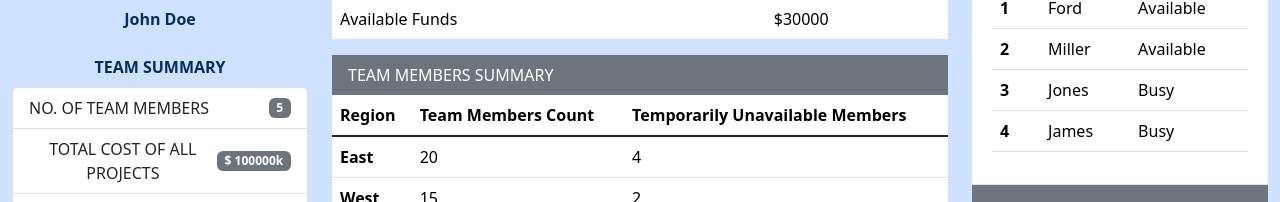
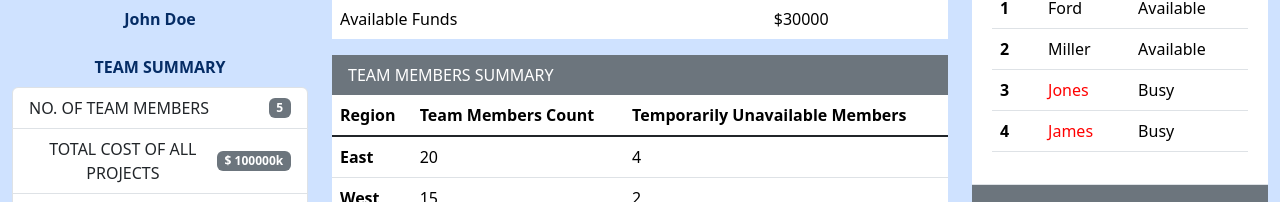
Before and after one commit to iamabhijit9874010029/TaskManager, an Angular app: page /dashboard in a window 1280 px wide. Shown: the part 305-507 px from the top of the page. Built offline with nearby package versions, Linux system fonts and the light colour scheme.

Commit message:
Handle Dynamic Style & ngClass

```diff
--- a/src/app/dashboard/dashboard.component.html
+++ b/src/app/dashboard/dashboard.component.html
@@ -66,7 +66,8 @@
                             </a>
 
                             <ul class="dropdown-menu">
-                                <li><a *ngFor="let projects of Projects" class="dropdown-item" href="#" onClick="return false" (click)="onProjectChanges($event)">{{projects}}</a>
+                                <li><a *ngFor="let projects of Projects" class="dropdown-item" href="#"
+                                        onClick="return false" (click)="onProjectChanges($event)">{{projects}}</a>
                                 </li>
                             </ul>
                         </div>
@@ -139,7 +140,7 @@
                         <h2 class="accordion-header">
                             <button class="accordion-button bg-secondary text-white" type="button"
                                 data-bs-toggle="collapse" [attr.data-bs-target]="'#collapse'+i"
-                                [attr.aria-expanded]="i === 0 ? 'true' : 'false'" [attr.aria-controls]="'collapse'+i">
+                                [attr.aria-expanded]="(i === 0 ? true : false)" [attr.aria-controls]="'collapse'+i">
                                 {{teamMember.Region}}
                             </button>
                         </h2>
@@ -150,8 +151,8 @@
                         <!-- [ngClass]="condition ? 'a' : 'b'"	✅ Yes	You want either class a or b -->
                         <!-- [ngClass]="i === 0 ? 'collapse show' : 'collapse'" -->
 
-                        <div [attr.id]="'collapse'+i" class="accordion-collapse"
-                            [ngClass]="i === 0 ? 'collapse show' : 'collapse'" data-bs-parent="#accordionExample">
+                        <div [attr.id]="'collapse'+i" class="accordion-collapse collapse"
+                            [ngClass]="(i === 0 ? 'show': '')" data-bs-parent="#accordionExample">
                             <div class="accordion-body">
                                 <table class="table">
                                     <thead>
@@ -164,7 +165,8 @@
                                     <tbody>
                                         <tr *ngFor="let member of teamMember.Members">
                                             <th scope="row">{{member.ID}}</th>
-                                            <td>{{member.Name}}</td>
+                                            <td [style.color]="(member.Status === 'Busy'? 'red':'black')">{{member.Name}}
+                                            </td>
                                             <td>{{member.Status}}</td>
                                         </tr>
                                     </tbody>
```
